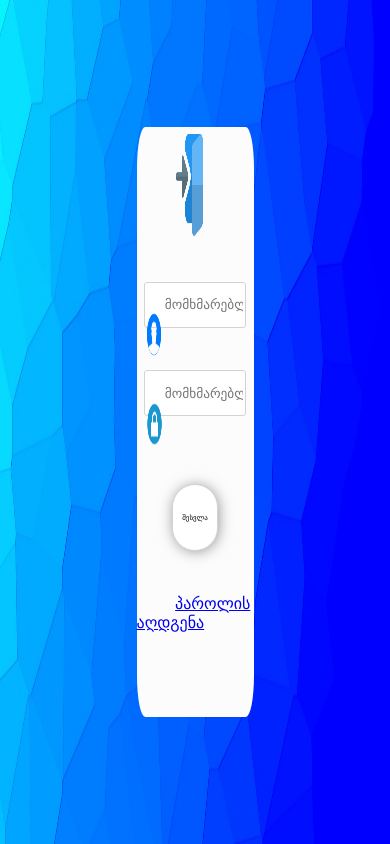
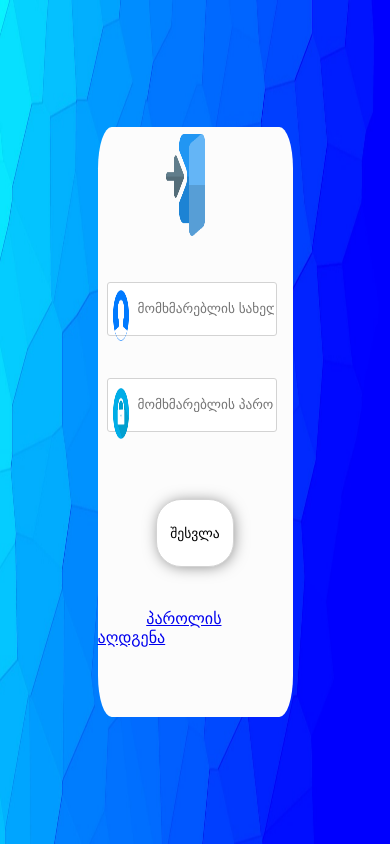
Before and after one commit to BearKiller1/ONLINE-SHOP.github.io, a PHP site: page /login.php in a window 390 px wide. Run offline with PHP 8.4, Linux system fonts and the light colour scheme.

Commit message:
updating Log in page/form

```diff
--- a/login.php
+++ b/login.php
@@ -5,14 +5,14 @@
     <title>Log in</title>
     <link rel="stylesheet" href="style/login.css">
     <link rel="stylesheet" href="https://cdnjs.cloudflare.com/ajax/libs/font-awesome/4.7.0/css/font-awesome.min.css">
+    <meta name="viewport" content="width=device-width, initial-scale=1.0">
   <body>
     <form action="login.php" class="login_form">
-
         <img src="source/log-in.png" class="login_icon">
       <div class="form_inputs">
-        <img src="source/user.png" class="user">
+        <img src="source/tmp0.png" class="user">
         <input class="input-field" type="text" placeholder="მომხმარებლის სახელი" name="usrnm">
-        <img src="source/lock-icon.png" class="pwd">
+        <img src="source/tmp.png" class="pwd">
         <input class="input-field" type="text" placeholder="მომხმარებლის პაროლი" name="usrnm">
       </div>
       <button type="button" name="button" class="login_button w3-blue">შესვლა</button>
--- a/style/login.css
+++ b/style/login.css
@@ -6,38 +6,38 @@ body{
 }
 form{
   height: 70vh;
-  width: 30vw;
+  width: 30%;
   background: rgb(252, 252, 252);
   border-radius: 7%;
   margin:15vh 0 0 35vw;
 }
 .login_form input{
-  padding-left: 5vw;
-  height: 5vh;
-  width: 20vw;
+  padding-left: 20%;
+  height: 5.9vh;
+  width: 70%;
   border-radius: 3px;
-  border:0.5px solid lightgray;
-  margin:5vh 0 0 2vw;
+  border:1px solid lightgray;
+  margin:5vh 0 0 5%;
   outline:0;
 }
 .login_icon{
   height: 12vh;
-  width: 7vw;
-  margin:2vw 0 0 10vw;
+  width: 20%;
+  margin:2vw 0 0 35%;
 }
 .form_inputs .user{
   position: absolute;
-  left: 37vw;
-  top: 35.9vh;
-  height: 7.5vh;
-  width: 5vw;
+  left: 37%;
+  top: 37%;
+  height: 6%;
+  width: 4%;
 }
 .form_inputs .pwd{
   position: absolute;
-  left: 37.7vw;
-  top: 47.7vh;
-  height: 5vh;
-  width: 3.8vw;
+  left: 37%;
+  top: 48.5%;
+  height: 6%;
+  width: 4%;
 }
 .login_button{
   height: 8vh;
@@ -50,8 +50,49 @@ form{
   background: white;
   font-size: 1.8vw;
   -webkit-box-shadow: 1px 1px 15px -2px rgba(0,0,0,0.5);
-box-shadow: 1px 1px 15px -2px rgba(0,0,0,0.5);
+  box-shadow: 1px 1px 15px -2px rgba(0,0,0,0.5);
 }
 .forget_pwd{
   margin: 10vh 0 0 33%;
 }
+
+/* RESPONSIVE */
+@media only screen and (max-width:1000px) {
+  .form_inputs .user{
+    left: 29%;
+    top: 35.2%;
+  }
+  .form_inputs .pwd{
+    left: 29%;
+    top: 46.9%;
+  }
+  .login_button{
+    font-size: 3.5vw;
+  }
+  form{
+    width: 50%;
+    margin:15vh 0 0 25%;
+  }
+
+  .login_form input{
+    padding-left: 15%;
+  }
+
+  .forget_pwd{
+    margin: 10vh 0 0 35%;
+  }
+}
+@media only screen and (max-width:700px) {
+  .form_inputs .user{
+    left: 29%;
+    top: 34.4%;
+  }
+  .form_inputs .pwd{
+    left: 29%;
+    top: 46%;
+  }
+
+  .forget_pwd{
+    margin: 10vh 0 0 25%;
+  }
+}
```
Also changed, not shown: source/lock-icon.png (deleted), source/tmp.png (added), source/tmp0.png (added), source/user.png (deleted).
